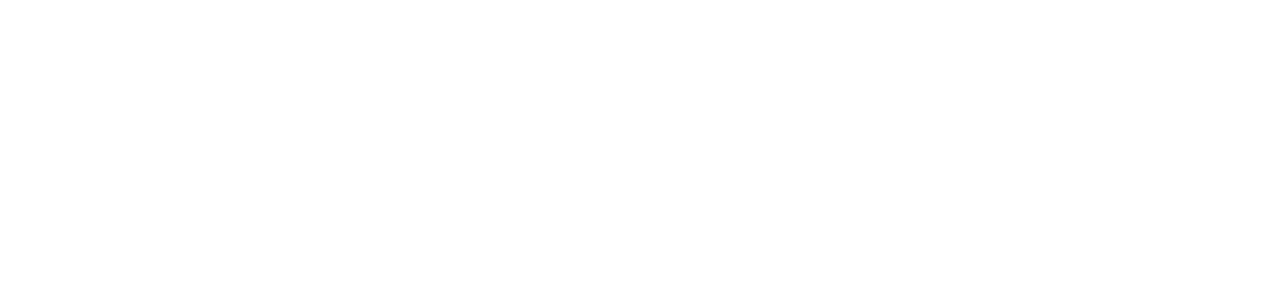
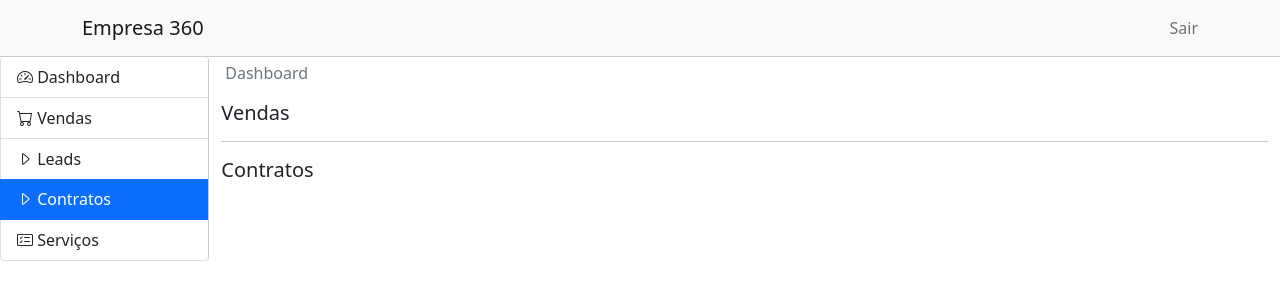
Before and after one commit to dudetheduck/CursoVueJS, a Vue app in the folder empresa360/: page /home/vendas/contratos in a window 1280 px wide. Before the commit this address had no page. Shown: the top 300 px of the page. Built offline with nearby package versions, Linux system fonts and the light colour scheme.

Commit message:
VueJS Day 32

```diff
--- a/empresa360/public/index.html
+++ b/empresa360/public/index.html
@@ -6,6 +6,15 @@
     <meta name="viewport" content="width=device-width,initial-scale=1.0">
     <link rel="icon" href="<%= BASE_URL %>favicon.ico">
     <title><%= htmlWebpackPlugin.options.title %></title>
+
+    <!-- CSS only -->
+    <link href="https://cdn.jsdelivr.net/npm/bootstrap@5.1.3/dist/css/bootstrap.min.css" rel="stylesheet" integrity="sha384-1BmE4kWBq78iYhFldvKuhfTAU6auU8tT94WrHftjDbrCEXSU1oBoqyl2QvZ6jIW3" crossorigin="anonymous">
+
+    <!-- JavaScript Bundle with Popper -->
+    <script src="https://cdn.jsdelivr.net/npm/bootstrap@5.1.3/dist/js/bootstrap.bundle.min.js" integrity="sha384-ka7Sk0Gln4gmtz2MlQnikT1wXgYsOg+OMhuP+IlRH9sENBO0LRn5q+8nbTov4+1p" crossorigin="anonymous"></script>
+
+    <!-- Bootstrap Icons -->
+    <link rel="stylesheet" href="https://cdn.jsdelivr.net/npm/bootstrap-icons@1.8.1/font/bootstrap-icons.css">
   </head>
   <body>
     <noscript>
--- /dev/null
+++ b/empresa360/src/components/dashboard/Dashboard.vue
@@ -0,0 +1,3 @@
+<template>
+    <h5>Dashboard</h5>
+</template>
--- /dev/null
+++ b/empresa360/src/components/servicos/Servicos.vue
@@ -0,0 +1,3 @@
+<template>
+    <h5>Servicos</h5>
+</template>
--- /dev/null
+++ b/empresa360/src/components/vendas/Contratos.vue
@@ -0,0 +1,3 @@
+<template>
+    <h5>Contratos</h5>
+</template>
--- /dev/null
+++ b/empresa360/src/components/vendas/Leads.vue
@@ -0,0 +1,3 @@
+<template>
+    <h5>Leads</h5>
+</template>
--- /dev/null
+++ b/empresa360/src/components/vendas/Vendas.vue
@@ -0,0 +1,7 @@
+<template>
+    <div>
+        <h5>Vendas</h5>
+        <hr>
+        <router-view></router-view>
+    </div>
+</template>
--- a/empresa360/src/router.js
+++ b/empresa360/src/router.js
@@ -1,12 +1,32 @@
 import { createRouter, createWebHistory } from 'vue-router'
 // createWebHashHistory
+import Contratos from '@/components/vendas/Contratos.vue'
+import Dashboard from '@/components/dashboard/Dashboard.vue'
 import Home from '@/views/Home.vue'
+import Leads from '@/components/vendas/Leads.vue'
 import Login from '@/views/Login.vue'
+import Servicos from '@/components/servicos/Servicos.vue'
+import Site from '@/views/Site.vue'
+import Vendas from '@/components/vendas/Vendas.vue'
 
 const routes = [
     {
+        path: '/', // localhost:8080
+        component: Site
+    },
+    {
         path: '/home', // localhost:8080/home
-        component: Home
+        component: Home,
+        children: [
+            { path: 'vendas', component: Vendas, children:
+                [
+                    { path: 'leads', component: Leads }, // localhost:8080/home/vendas/leads
+                    { path: 'contratos', component: Contratos }, // localhost:8080/home/vendas/contratos
+                ]
+            }, // localhost:8080/home/vendas
+            { path: 'servicos', component: Servicos }, // localhost:8080/home/servicos
+            { path: 'dashboard', component: Dashboard } // localhost:8080/home/dashboard
+        ]
     },
     {
         path: '/login', // localhost:8080/login
--- a/empresa360/src/views/Home.vue
+++ b/empresa360/src/views/Home.vue
@@ -1,6 +1,78 @@
 <template>
     <div>
-        <h3>Home</h3>
-        <router-link to="/login">Navegar para "/login"</router-link>
+        <nav class="navbar navbar-light bg-light menu-superior">
+            <div class="container">
+                <router-link class="navbar-brand" to="/home">Empresa 360</router-link>
+                <div class="navbar-nav">
+                    <ul class="navbar-nav">
+                        <li class="nav-item">
+                            <a class="nav-link" href="#">Sair</a>
+                        </li>
+                    </ul>
+                </div>
+            </div>
+        </nav>
+
+        <div class="d-flex">
+            <div class="list-group menu-esquerda">
+                <router-link class="list-group-item list-group-item-action" to="/home/dashboard" exact-active-class="active">
+                    <i class="bi bi-speedometer2"></i> Dashboard
+                </router-link>
+                <router-link class="list-group-item list-group-item-action" to="/home/vendas" exact-active-class="active">
+                    <i class="bi bi-cart"></i> Vendas
+                </router-link>
+                <router-link class="list-group-item list-group-item-action" to="/home/vendas/leads" exact-active-class="active">
+                    <i class="bi bi-caret-right"></i> Leads
+                </router-link>
+                <router-link class="list-group-item list-group-item-action" to="/home/vendas/contratos" exact-active-class="active">
+                    <i class="bi bi-caret-right"></i> Contratos
+                </router-link>
+                <router-link class="list-group-item list-group-item-action" to="/home/servicos" exact-active-class="active">
+                    <i class="bi bi-card-checklist"></i> Serviços
+                </router-link>
+            </div>
+
+            <div class="w-100">
+                <nav aria-label="breadcrumb" class="pt-1 ps-3">
+                    <ol class="breadcrumb">
+                        <li class="breadcrumb-item active" aria-current="page">Dashboard</li>
+                    </ol>
+                </nav>
+
+                <div class="container-fluid">
+                    <router-view></router-view>
+                </div>
+
+            </div>
+        </div>
     </div>
 </template>
+
+
+<style scoped>
+.menu-superior {
+    border-bottom: solid 1px #ccc;
+}
+
+.menu-esquerda {
+    border-right: solid 1px #ccc;
+    width: 250px;
+}
+
+.list-group-item {
+    border-top: none;
+    border-right: none;
+}
+/*
+.router-link-active {
+    color: white;
+    background-color: #65A1FA;
+    border-color: #65A1FA;
+}
+.router-link-exact-active {
+    color: white;
+    background-color: #0D6EFD;
+    border-color: #0D6EFD;
+}
+*/
+</style>
--- a/empresa360/src/views/Login.vue
+++ b/empresa360/src/views/Login.vue
@@ -1,6 +1,60 @@
 <template>
     <div>
-        <h3>Login</h3>
-        <router-link :to="{ path: '/home' }">Navegar para "/home"</router-link>
+        <nav class="navbar navbar-light bg-light menu-superior">
+            <div class="container">
+                <a class="navbar-brand" href="#">Empresa 360</a>
+                <div class="navbar-nav">
+                    <ul class="navbar-nav">
+                        <li class="nav-item">
+                            <router-link class="nav-link" to="/">Voltar</router-link>
+                        </li>
+                    </ul>
+                </div>
+            </div>
+        </nav>
+
+        <div class="row mt-5">
+            <div class="col-6 offset-3">
+                <div class="card">
+                    <p class="card-header">Entrar</p>
+                    <div class="card-body">
+                        <div class="mb-3">
+                            <input type="email" class="form-control" placeholder="E-mail">
+                        </div>
+                        <div class="mb-3">
+                            <input type="password" class="form-control" placeholder="Senha">
+                        </div>
+                        <button class="btn btn-primary" @click="navegarPara()">Login</button>
+                    </div>
+                </div>
+            </div>
+        </div>
     </div>
 </template>
+
+<script>
+export default {
+    name: 'Login',
+    methods: {
+        navegarPara() {
+            // console.log(this.$router) // Objeto de roteamento
+
+            // Coletar os dados de e-mail e senha
+            // Realizar uma requisição HTTP de autenticação
+            // Receber o token de autorização
+
+            this.$router.push('/home')
+            // this.$router.push({ path: '/home' })
+
+            // this.$router.replace('/home')
+            // this.$router.replace({ path: '/home' })
+
+            // this.$router.forward() // Avançar no histórico de rotas do navegador
+            // this.$router.back() // Retornar no histórico de rotas do navegador
+
+            // this.$router.go(2) // Avançar ou retornar no histórico de rotas do navegador
+            // this.$router.go(-2) // Avançar ou retornar no histórico de rotas do navegador
+        }
+    }
+}
+</script>
--- /dev/null
+++ b/empresa360/src/views/Site.vue
@@ -0,0 +1,49 @@
+<template>
+    <div>
+        <nav class="navbar navbar-light bg-light menu-superior">
+            <div class="container">
+                <a class="navbar-brand" href="#">Empresa 360</a>
+                <div class="navbar-nav">
+                    <ul class="navbar-nav">
+                        <li class="nav-item">
+                            <router-link class="nav-link" to="/login">Acessar</router-link>
+                        </li>
+                    </ul>
+                </div>
+            </div>
+        </nav>
+
+        <div class="container mt-5">
+            <div class="row">
+                <div class="col">
+                    <div class="destaque">
+                        <h4 class="text-primary text-center">Descubra as vantagens em utilizar o Empresa 360 para gerenciar seus negócios!</h4>
+                    </div>
+                </div>
+                <div class="col">
+                    <p class="text-center">Inscreva-se e veja a nossa demonstração</p>
+                    <div class="card">
+                        <div class="card-body">
+                            <div class="mb-3">
+                                <input type="text" class="form-control" placeholder="Nome">
+                            </div>
+                            <div class="mb-3">
+                                <input type="email" class="form-control" placeholder="E-mail">
+                            </div>
+                            <button class="btn btn-primary">Me inscrever</button>
+                        </div>
+                    </div>
+                </div>
+            </div>
+        </div>
+    </div>
+</template>
+
+<style scoped>
+.menu-superior {
+    box-shadow: 0 0.5rem 1rem rgb(0 0 0 / 5%), inset 0 -1px 0 rgb(0 0 0 / 15%);
+}
+.destaque {
+    padding: 60px 15px;
+}
+</style>
```
